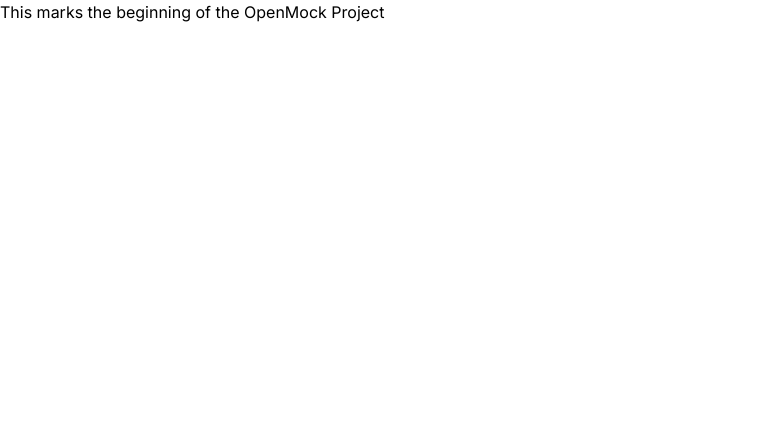
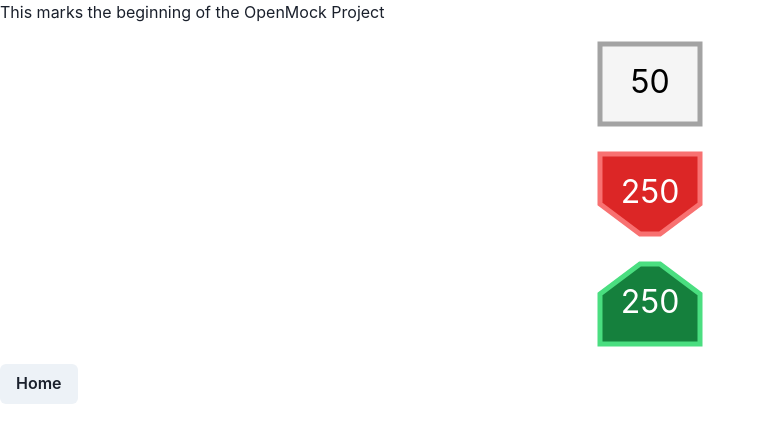
Before and after one commit to SuyashC1000/openmock, a Next.js app: page / in a window 1280 px wide. Shown: the top 442 px of the page, without its empty margins (0-766 px from the left). Built offline with nearby package versions, Linux system fonts and the light colour scheme.

Commit message:
Question Button Prototype

```diff
--- /dev/null
+++ b/app/components/QuestionBtn.tsx
@@ -0,0 +1,78 @@
+import { color } from "framer-motion";
+import React from "react";
+
+interface Props {
+  count: number;
+  status: number;
+}
+
+const QuestionBtn = (props: Props) => {
+  const [count, setCount] = React.useState(props.count);
+  const [status, setStatus] = React.useState(props.status);
+
+  const ButtonAccent = () => {
+    switch (props.status) {
+      case 0:
+        return (
+          <polygon
+            points="10 10, 110 10, 110 90, 10 90, 10 10"
+            fill="#f5f5f5"
+            stroke="#a3a3a3"
+            strokeWidth={5}
+          />
+        );
+      case 1:
+        return (
+          <polygon
+            points="10 10, 110 10, 110 60, 70 90, 50 90, 10 60, 10 10"
+            fill="#dc2626"
+            stroke="#f87171"
+            strokeWidth={5}
+          />
+        );
+      case 2:
+        return (
+          <polygon
+            points="50 10, 70 10, 110 40, 110 90, 10 90, 10 40, 50 10"
+            fill="#15803d"
+            stroke="#4ade80"
+            strokeWidth={5}
+          />
+        );
+
+      default:
+        break;
+    }
+  };
+
+  const textColor = [1, 2, 3].includes(props.status) ? "white" : "black";
+  console.log(textColor);
+
+  React.useEffect(() => {
+    setCount(props.count);
+    setStatus(props.status);
+  }, [props.count, props.status]);
+
+  return (
+    <svg
+      width={"100%"}
+      height={"100%"}
+      style={{ margin: "10px" }}
+      viewBox="0 0 120 100"
+    >
+      <ButtonAccent />
+      <text
+        x="50%"
+        y="50%"
+        dominant-baseline="middle"
+        text-anchor="middle"
+        fontSize="2rem"
+        fill={textColor}
+      >
+        {count}
+      </text>
+    </svg>
+  );
+};
+
+export default QuestionBtn;
--- /dev/null
+++ b/app/fonts.ts
@@ -0,0 +1,10 @@
+import localFont from "next/font/local";
+
+const worksans = localFont({
+  src: "../public/fonts/WorkSans-VariableFont_wght.ttf",
+  display: "swap",
+});
+
+export const fonts = {
+  worksans,
+};
--- /dev/null
+++ b/app/home/page.tsx
@@ -0,0 +1,9 @@
+import React from 'react'
+
+const HomePage = () => {
+  return (
+    <div>HomePage</div>
+  )
+}
+
+export default HomePage
--- a/app/layout.tsx
+++ b/app/layout.tsx
@@ -1,22 +1,28 @@
 import './globals.css'
 import type { Metadata } from 'next'
-import { Inter } from 'next/font/google'
+// import { Inter } from 'next/font/google'
+import { fonts } from './fonts'
 
-const inter = Inter({ subsets: ['latin'] })
+// const inter = Inter({ subsets: ['latin'] })
 
 export const metadata: Metadata = {
   title: 'OpenMock',
   description: '',
 }
 
+import { Providers } from './providers'
+
+
 export default function RootLayout({
   children,
 }: {
-  children: React.ReactNode
+  children: React.ReactNode,
 }) {
   return (
-    <html lang="en">
-      <body className={inter.className}>{children}</body>
+    <html lang='en' className={fonts.worksans.className}>
+      <body>
+        <Providers>{children}</Providers>
+      </body>
     </html>
   )
 }
--- a/app/page.tsx
+++ b/app/page.tsx
@@ -1,7 +1,31 @@
-import Image from 'next/image'
+"use client";
+
+import Image from "next/image";
+import QuestionBtn from "./components/QuestionBtn";
+import { Button, Link } from "@chakra-ui/react";
 
 export default function Home() {
+  const Test = () => {
+    return (
+      <>
+        <QuestionBtn count={50} status={0} />
+        <QuestionBtn count={250} status={1} />
+        <QuestionBtn count={250} status={2} />
+      </>
+    );
+  };
+
   return (
-<main><p>This marks the beginning of the OpenMock Project</p></main>
-  )
+    <>
+      <main>
+        <p>This marks the beginning of the OpenMock Project</p>
+      </main>
+      <div style={{ height: "100px" }} className="flex-col">
+        <Test />
+        <Link href="/home">
+          <Button>Home</Button>
+        </Link>
+      </div>
+    </>
+  );
 }
--- /dev/null
+++ b/app/providers.tsx
@@ -0,0 +1,7 @@
+'use client'
+
+import { ChakraProvider } from '@chakra-ui/react'
+
+export function Providers({ children }: { children: React.ReactNode }) {
+  return <ChakraProvider>{children}</ChakraProvider>
+}
--- /dev/null
+++ b/app/theme.ts
@@ -0,0 +1,8 @@
+import { extendTheme } from "@chakra-ui/react";
+
+export const theme = extendTheme({
+  fonts: {
+    heading: "var(--font-rubik)",
+    body: "var(--font-rubik)",
+  },
+});
--- a/package.json
+++ b/package.json
@@ -9,16 +9,22 @@
     "lint": "next lint"
   },
   "dependencies": {
+    "@chakra-ui/next-js": "^2.2.0",
+    "@chakra-ui/react": "^2.8.2",
+    "@emotion/react": "^11.11.4",
+    "@emotion/styled": "^11.11.5",
     "@types/node": "20.12.13",
     "@types/react": "18.3.3",
     "@types/react-dom": "18.3.0",
     "autoprefixer": "10.4.19",
     "eslint": "8.57.0",
     "eslint-config-next": "14.2.3",
+    "framer-motion": "^11.2.9",
     "next": "14.2.3",
     "postcss": "8.4.38",
     "react": "18.3.1",
     "react-dom": "18.3.1",
+    "react-icons": "^5.2.1",
     "tailwindcss": "3.4.3",
     "typescript": "5.4.5"
   }
```
Also changed, not shown: public/fonts/WorkSans-VariableFont_wght.ttf (added), 1 other file (tests, documents, lock files or other folders).
